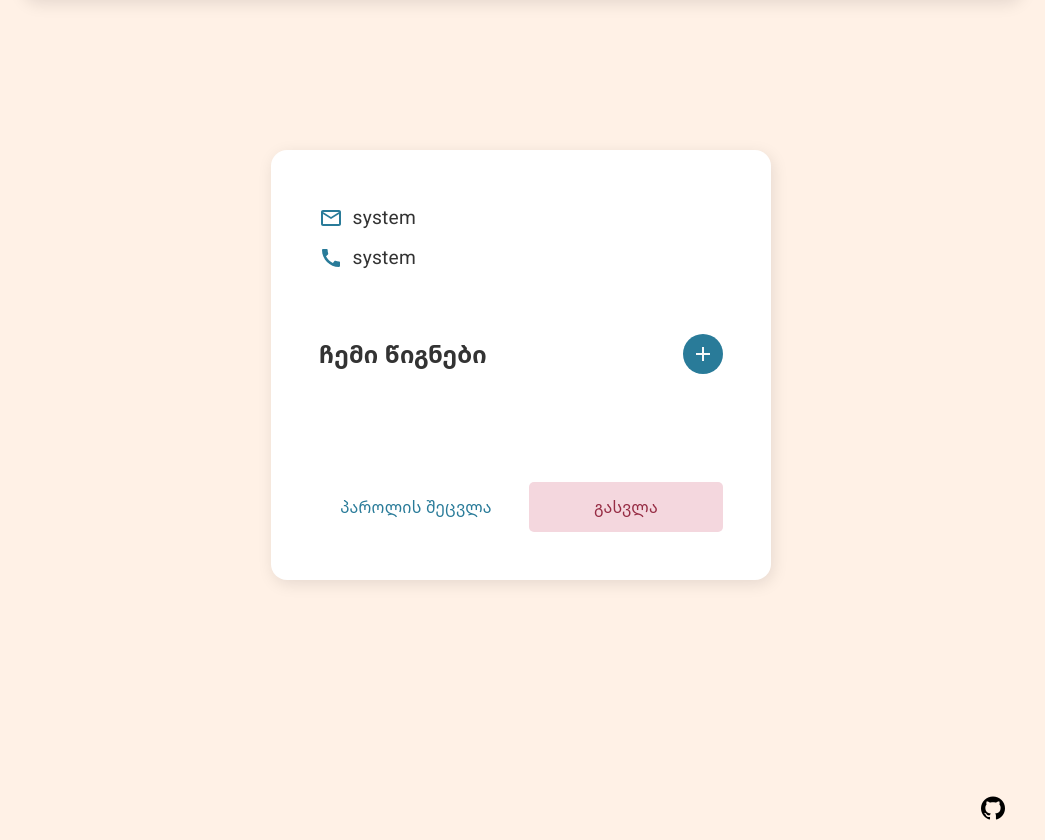
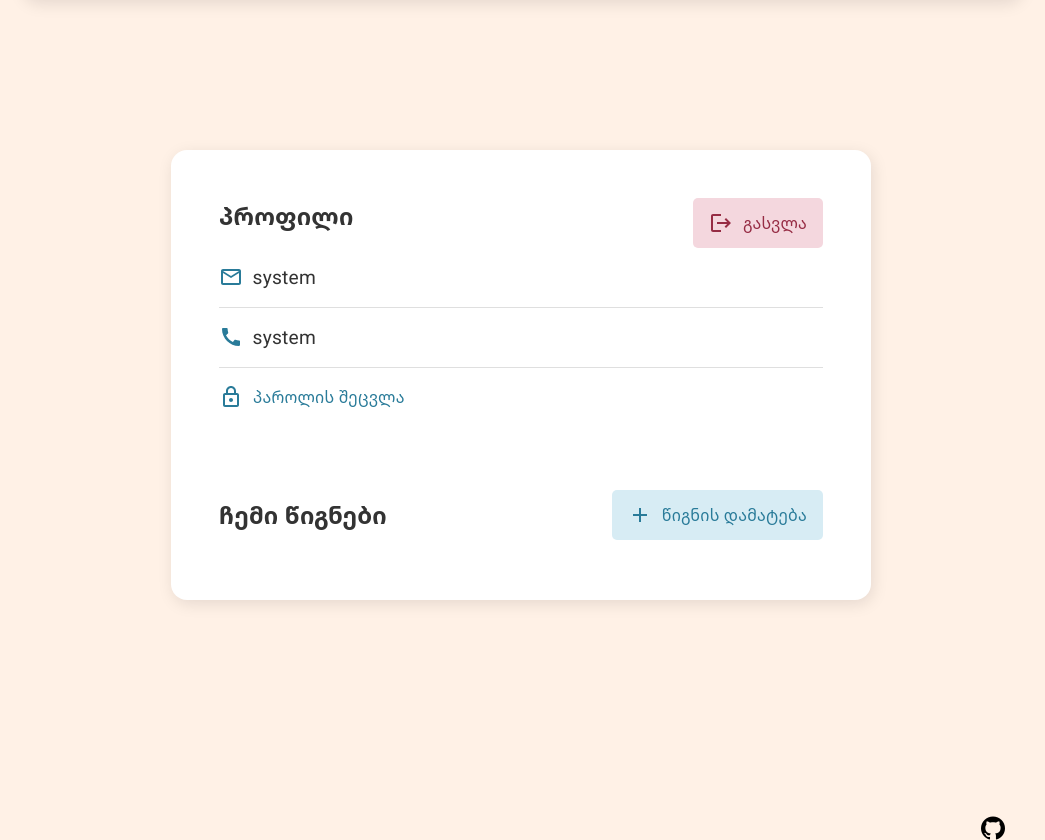
Before and after one commit to xajiraqab/EduHall, a PHP site: page /p/profile/index.php in a window 1280 px wide. Shown: the part 107-947 px from the top of the page, without its empty margins (119-1164 px from the left). Run offline with PHP 8.4, Linux system fonts and the light colour scheme; a user stored in the database is signed in; data comes from the database, SQL or seed files in the repository; data that the repository does not hold is empty.

Commit message:
განახლდა პროფილის გვერდი

```diff
--- a/p/book/book.css
+++ b/p/book/book.css
@@ -127,6 +127,7 @@ summary button, .pdf button {
 
 summary:hover .attachment_menu, .pdf:hover .attachment_menu {
   transition: opacity ease 450ms, transform ease 450ms;
+  transition-delay: 500ms;
   opacity: 1;
   transform: scale(1);
 }
--- a/p/profile/index.php
+++ b/p/profile/index.php
@@ -10,7 +10,7 @@ _usersOnly();
 <head>
   <title><?php tr("პროფილი", "Profile") ?></title>
   <meta name="description" content="Edu Hall is one of Georgia’s leading centers for cultural relations and educational opportunities." />
-  <meta property="og:title" content="Edu Hall - Login" />
+  <meta property="og:title" content="Edu Hall - Profile" />
   <meta property="og:description" content="Edu Hall is one of Georgia’s leading centers for cultural relations and educational opportunities." />
   <meta property="og:url" content="https://www.eduhall.ge/" />
   <meta property="og:site_name" content="one of Georgia’s leading centers for cultural relations and educational opportunities." />
@@ -132,6 +132,21 @@ _usersOnly();
 
   <main class="profile">
 
+    <!-- პროფილი -->
+    <h2 style="display: flex; justify-content: space-between">
+      <?php tr("პროფილი", "profile") ?>
+
+      <!-- გასვლა -->
+      <button id="btnLogout" class="flat red with_icon" style="margin: 0;">
+        <svg xmlns="http://www.w3.org/2000/svg" height="24px" viewBox="0 0 24 24" width="24px" fill="#000000">
+          <path d="M0 0h24v24H0z" fill="none" />
+          <path d="M17 7l-1.41 1.41L18.17 11H8v2h10.17l-2.58 2.58L17 17l5-5zM4 5h8V3H4c-1.1 0-2 .9-2 2v14c0 1.1.9 2 2 2h8v-2H4V5z" />
+        </svg>
+        <?php tr("გასვლა", "logout") ?>
+      </button>
+
+    </h2>
+
     <!-- ფოსტა -->
     <p>
       <svg xmlns="http://www.w3.org/2000/svg" height="24px" viewBox="0 0 24 24" width="24px" fill="var(--clr_primary)">
@@ -163,6 +178,20 @@ _usersOnly();
     </p>
 
 
+    <!-- პაროლის შეცვლა -->
+    <div>
+      <button id="btnChangePassword" class="flat with_icon " style="background: none; padding-left: 0; padding-top: .5em">
+        <svg xmlns="http://www.w3.org/2000/svg" height="24px" viewBox="0 0 24 24" width="24px" fill="var(--clr_primary)">
+          <g fill="none">
+            <path d="M0 0h24v24H0V0z" />
+            <path d="M0 0h24v24H0V0z" opacity=".87" />
+          </g>
+          <path d="M18 8h-1V6c0-2.76-2.24-5-5-5S7 3.24 7 6v2H6c-1.1 0-2 .9-2 2v10c0 1.1.9 2 2 2h12c1.1 0 2-.9 2-2V10c0-1.1-.9-2-2-2zM9 6c0-1.66 1.34-3 3-3s3 1.34 3 3v2H9V6zm9 14H6V10h12v10zm-6-3c1.1 0 2-.9 2-2s-.9-2-2-2-2 .9-2 2 .9 2 2 2z" />
+        </svg>
+        <?php tr("პაროლის შეცვლა", "change password") ?>
+      </button>
+    </div>
+
     <!-- აქტივაციის მაჩვენებელი -->
     <?php if (!$_user["is_active"]) : ?>
       <p style="color: var(--clr_red); font-weight: 500">
@@ -179,17 +208,20 @@ _usersOnly();
     <div class="books">
       <h2>
         <?php $listMyBooks = Db::getListMyBooks($_user["id"]) ?>
-        <?php tr("ჩემი წიგნები", "My books");
-        echo (count($listMyBooks) ? " (" . count($listMyBooks) . ")" : "") ?>
+        <?php
+        tr("ჩემი წიგნები", "My books");
+        echo count($listMyBooks) ? " (" . count($listMyBooks) . ")" : "";
+        ?>
 
         <?php if ($_user && $_user["is_active"]) : ?>
 
           <!-- წიგნის დამატება -->
-          <button style="width: 40px; height: 40px; border-radius: 50%; display: grid; place-content: center;" onclick="ui.dialog.open = true; ui.txtCode.focus()">
-            <svg xmlns="http://www.w3.org/2000/svg" height="24px" viewBox="0 0 24 24" width="24px" fill="#fafafa">
+          <button style="margin-left: auto" class="with_icon flat" onclick="ui.dialog.open = true; ui.txtCode.focus()">
+            <svg xmlns="http://www.w3.org/2000/svg" height="24px" viewBox="0 0 24 24" width="24px" fill="var(--clr_primary)">
               <path d="M0 0h24v24H0V0z" fill="none" />
               <path d="M19 13h-6v6h-2v-6H5v-2h6V5h2v6h6v2z" />
             </svg>
+            <?php echo tr("წიგნის დამატება", "add book") ?>
           </button>
         <?php endif ?>
       </h2>
@@ -200,13 +232,7 @@ _usersOnly();
 
     </div>
 
-    <div class="flex">
-      <!-- გასვლა -->
-      <button id="btnChangePassword" class="flat" style="background: none; flex: 1; margin-top: 6em"><?php tr("პაროლის შეცვლა", "change password") ?></button>
 
-      <!-- პაროლის შეცვლა -->
-      <button id="btnLogout" class="flat red" style="flex: 1; margin-top: 6em"><?php tr("გასვლა", "logout") ?></button>
-    </div>
   </main>
 
   <script>
--- a/p/profile/profile.css
+++ b/p/profile/profile.css
@@ -1,7 +1,7 @@
 main.profile {
   display: grid;
   gap: 0em;
-  width: 500px;
+  width: 700px;
 }
 
 .profile p {
@@ -9,9 +9,9 @@ main.profile {
   align-items: center;
   font-size: 1.2rem;
   gap: .5em;
-  /* border: 1px solid #dfdfdf; */
-
-  border-radius: 5px;
+  padding: .5em;
+  padding-left: 0;
+  border-bottom: 1px solid #dfdfdf;
 }
 
 .profile p button {
@@ -25,13 +25,11 @@ main.profile {
 
 .profile #btnLogout {
   margin-top: 4em;
-  /* width: 150px; */
 }
-
 
 .profile .books {
   display: grid;
-  margin-top: 2em;
+  margin-top: 3em;
 }
 
 .profile .books h2 {
@@ -53,6 +51,7 @@ main.profile {
 .profile a {
   text-decoration: none;
   font-size: 1rem;
+  font-style: italic;
   margin: 0;
   transition: color ease 250ms;
   font-weight: 500;
```
